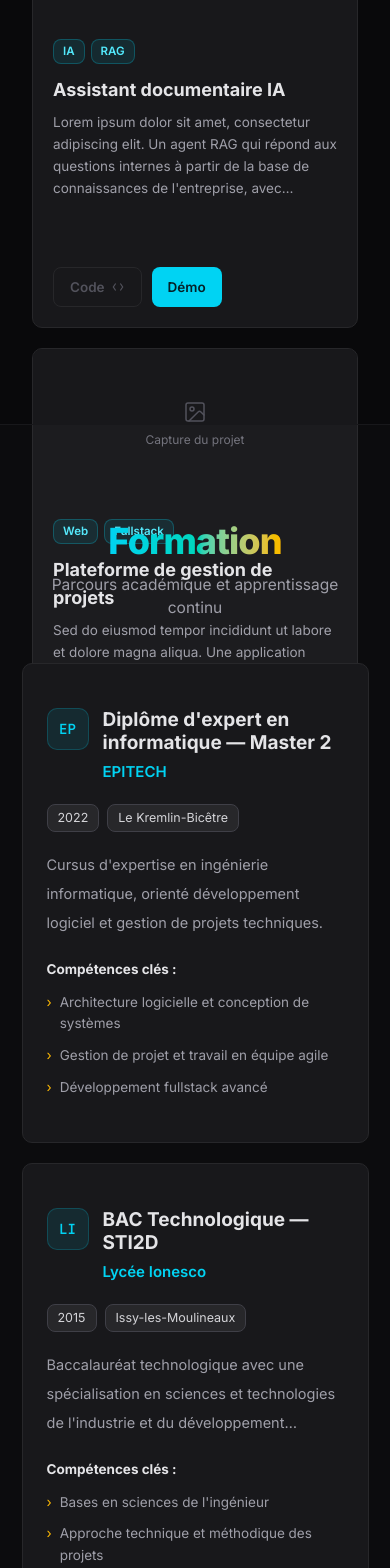
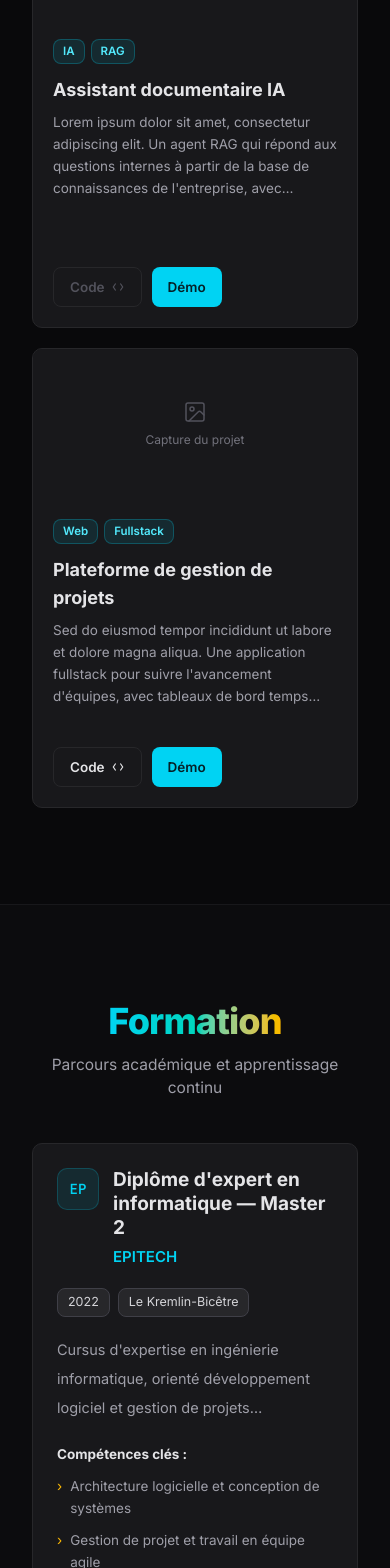
Before and after one commit to alexcommeau/my-portfolio, a Next.js app: page / in a window 390 px wide. Shown: the part 6305-7873 px from the top of the page. Built offline with nearby package versions, Linux system fonts and the light colour scheme.

Commit message:
fix: responsive overflow sur les sections projets et formation
Remplacement des hauteurs et largeurs fixes par des grilles
adaptatives (1/2/3 colonnes) pour éviter le chevauchement
des sections sur mobile.

Co-authored-by: Qwen-Coder <qwen-coder@alibabacloud.com>

```diff
--- a/components/portfolio/education.tsx
+++ b/components/portfolio/education.tsx
@@ -18,11 +18,11 @@ export function Education() {
             Parcours académique et apprentissage continu
           </p>
         </div>
-        <div className="flex flex-wrap justify-center gap-5">
+        <div className="grid grid-cols-1 gap-5 sm:grid-cols-2 lg:grid-cols-3">
           {education.map((edu) => (
             <div
               key={edu.school}
-              className="flex h-[480px] w-[347px] flex-none flex-col overflow-hidden rounded-[10px] border border-zinc-800 bg-zinc-900 transition-colors hover:border-zinc-700"
+              className="flex w-full min-h-[480px] flex-col overflow-hidden rounded-[10px] border border-zinc-800 bg-zinc-900 transition-colors hover:border-zinc-700"
             >
               <div className="flex flex-1 flex-col justify-center overflow-hidden p-6">
                 <div className="mb-5 flex items-start gap-3.5">
--- a/components/portfolio/projects.tsx
+++ b/components/portfolio/projects.tsx
@@ -51,13 +51,13 @@ export function Projects() {
             ))}
           </div>
         </div>
-        <div className="grid h-[460px] grid-cols-1 items-stretch gap-5 sm:grid-cols-2 lg:grid-cols-3">
+        <div className="grid grid-cols-1 items-stretch gap-5 sm:grid-cols-2 lg:grid-cols-3">
           {filteredProjects.map((proj) => {
             const isFirst = proj.id === "proj-1";
             return (
               <div
                 key={proj.id}
-                className="flex h-[460px] flex-col overflow-hidden rounded-[10px] border border-zinc-800 bg-zinc-900 transition-colors hover:border-zinc-700"
+                className="flex min-h-[460px] flex-col overflow-hidden rounded-[10px] border border-zinc-800 bg-zinc-900 transition-colors hover:border-zinc-700"
               >
                 <div className="h-[150px] shrink-0">
                   <ImagePlaceholder label="Capture du projet" />
```
